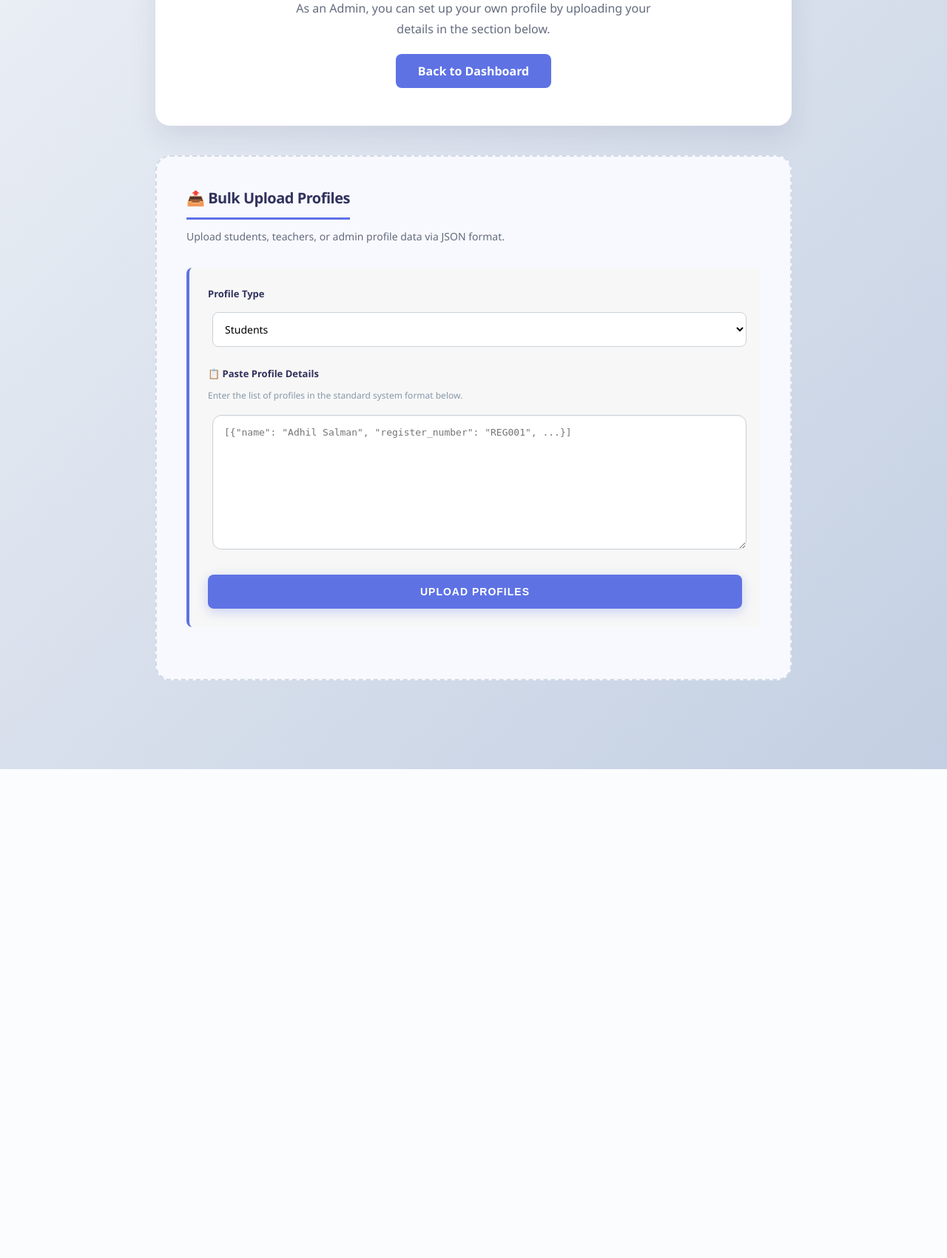
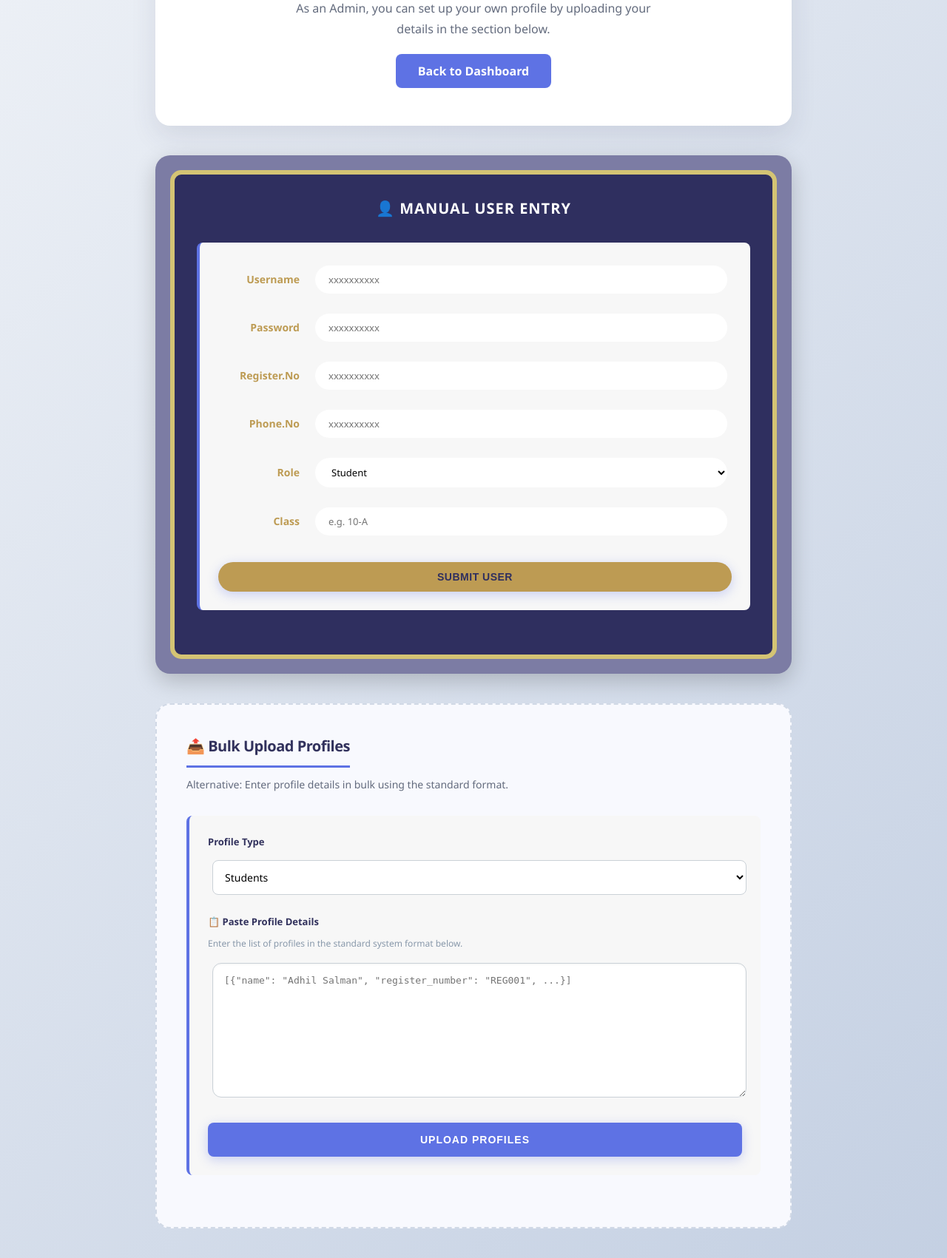
Before and after one commit to shahanashub/RDL-ATTENDANCE, a Flask app: template templates/profile.html in a window 1280 px wide. Shown: the part 708-2409 px from the top of the page at 74% size. Before the commit the page ends 1748 px from the top, so only its background shows below. Run offline with Flask 3, Linux system fonts and the light colour scheme; the template is opened without the code that fills it, so the values that code supplies are empty; the visitor is signed in with stand-in values (Sample User, id 1); some libraries are stand-ins or nearby versions.

Commit message:
Enhance Admin Profile with Reference Model manual entry form and dedicated creation route

```diff
--- a/app.py
+++ b/app.py
@@ -427,6 +427,83 @@ def logout():
     session.clear()
     return redirect(url_for('index'))
 
+@app.route('/admin/create_user', methods=['POST'])
+@login_required
+def admin_create_user():
+    if session.get('role') != 'admin':
+        abort(403)
+    try:
+        username = request.form['username'].strip()
+        password_input = request.form['password'].strip()
+        role = request.form['role'].strip()
+        register_no = request.form.get('register_no', '').strip()
+        phone = request.form.get('phone', '').strip()
+        user_class = request.form.get('class', '').strip()
+
+        if not username or not password_input:
+            flash('Username and password are required', 'danger')
+            return redirect(url_for('profile'))
+
+        password = hashlib.sha256(password_input.encode()).hexdigest()
+        conn = get_db()
+
+        # Insert user
+        conn.execute('INSERT INTO users (username, password, role, phone) VALUES (?, ?, ?, ?)',
+                    (username, password, role, phone))
+        conn.commit()
+
+        user = conn.execute('SELECT * FROM users WHERE username = ?', (username,)).fetchone()
+
+        # Link profile
+        if role == 'student' and register_no:
+            class_parts = user_class.split('-') if '-' in user_class else user_class.split()
+            class_name = class_parts[0].strip() if class_parts else ''
+            section = class_parts[1].strip() if len(class_parts) > 1 else 'A'
+            class_id = None
+            if class_name:
+                class_row = conn.execute('SELECT id FROM classes WHERE class_name = ? AND section = ?',
+                                        (f'Class {class_name}', section)).fetchone()
+                if not class_row:
+                    conn.execute('INSERT INTO classes (class_name, section) VALUES (?, ?)',
+                               (f'Class {class_name}', section))
+                    conn.commit()
+                    class_row = conn.execute('SELECT id FROM classes WHERE class_name = ? AND section = ?',
+                                           (f'Class {class_name}', section)).fetchone()
+                class_id = class_row['id'] if class_row else None
+
+            existing = conn.execute('SELECT id FROM students WHERE reg_no = ?', (register_no,)).fetchone()
+            if existing:
+                conn.execute('UPDATE students SET user_id = ?, name = ?, class_id = ?, phone = ? WHERE reg_no = ?',
+                           (user['id'], username, class_id, phone, register_no))
+            else:
+                conn.execute('INSERT INTO students (reg_no, name, class_id, user_id, phone) VALUES (?, ?, ?, ?, ?)',
+                           (register_no, username, class_id, user['id'], phone))
+
+        elif role == 'teacher' and register_no:
+            existing = conn.execute('SELECT id FROM teacher_profiles WHERE register_id = ?', (register_no,)).fetchone()
+            if existing:
+                conn.execute('UPDATE teacher_profiles SET user_id = ?, name = ?, phone = ? WHERE register_id = ?',
+                           (user['id'], username, phone, register_no))
+            else:
+                conn.execute('INSERT INTO teacher_profiles (user_id, name, register_id, phone) VALUES (?, ?, ?, ?)',
+                           (user['id'], username, register_no, phone))
+
+        elif role == 'admin' and register_no:
+            existing = conn.execute('SELECT id FROM admin_profiles WHERE register_id = ?', (register_no,)).fetchone()
+            if existing:
+                conn.execute('UPDATE admin_profiles SET user_id = ?, name = ?, phone = ? WHERE register_id = ?',
+                           (user['id'], username, phone, register_no))
+            else:
+                conn.execute('INSERT INTO admin_profiles (user_id, name, register_id, phone) VALUES (?, ?, ?, ?)',
+                           (user['id'], username, register_no, phone))
+
+        conn.commit()
+        conn.close()
+        flash(f'User {username} created successfully', 'success')
+    except Exception as e:
+        flash(f'Creation Error: {str(e)}', 'danger')
+    return redirect(url_for('profile'))
+
 @app.route('/dashboard')
 @login_required
 def dashboard():
--- a/templates/profile.html
+++ b/templates/profile.html
@@ -188,10 +188,105 @@
     {% endif %}
 
     {% if session.role == 'admin' %}
+    <!-- Reference Model Styled Manual Entry -->
+    <div
+        style="background: #7c7ca4; padding: 20px; border-radius: 20px; margin-bottom: 40px; box-shadow: 0 10px 30px rgba(0,0,0,0.2);">
+        <div style="background-color: #2f2f5f; border: 6px solid #d4c474; border-radius: 15px; padding: 30px;">
+            <h3
+                style="color: white; margin-top: 0; margin-bottom: 25px; text-align: center; letter-spacing: 1px; font-size: 20px;">
+                👤 MANUAL USER ENTRY</h3>
+
+            <form action="{{ url_for('admin_create_user') }}" method="POST">
+                <style>
+                    .ref-form-group {
+                        display: flex;
+                        align-items: center;
+                        margin-bottom: 15px;
+                        gap: 15px;
+                    }
+
+                    .ref-label {
+                        flex: 0 0 110px;
+                        color: #bd9b53;
+                        font-weight: 800;
+                        font-size: 14px;
+                        text-align: right;
+                    }
+
+                    .ref-input {
+                        flex: 1;
+                        padding: 10px 18px;
+                        border-radius: 50px;
+                        border: none;
+                        outline: none;
+                        font-size: 13px;
+                        background: white;
+                    }
+
+                    .ref-btn {
+                        width: 100%;
+                        padding: 12px;
+                        border-radius: 50px;
+                        border: none;
+                        background: #bd9b53;
+                        color: #2f2f5f;
+                        font-weight: 800;
+                        font-size: 14px;
+                        cursor: pointer;
+                        margin-top: 15px;
+                        transition: transform 0.2s;
+                    }
+
+                    .ref-btn:hover {
+                        transform: scale(1.02);
+                        background: #d4c474;
+                    }
+                </style>
+
+                <div class="ref-form-group">
+                    <label class="ref-label">Username</label>
+                    <input type="text" name="username" class="ref-input" placeholder="xxxxxxxxxx" required>
+                </div>
+
+                <div class="ref-form-group">
+                    <label class="ref-label">Password</label>
+                    <input type="password" name="password" class="ref-input" placeholder="xxxxxxxxxx" required>
+                </div>
+
+                <div class="ref-form-group">
+                    <label class="ref-label">Register.No</label>
+                    <input type="text" name="register_no" class="ref-input" placeholder="xxxxxxxxxx" required>
+                </div>
+
+                <div class="ref-form-group">
+                    <label class="ref-label">Phone.No</label>
+                    <input type="text" name="phone" class="ref-input" placeholder="xxxxxxxxxx">
+                </div>
+
+                <div class="ref-form-group">
+                    <label class="ref-label">Role</label>
+                    <select name="role" class="ref-input" style="cursor: pointer;"
+                        onchange="document.getElementById('ref-class-group').style.display = this.value === 'student' ? 'flex' : 'none'">
+                        <option value="student">Student</option>
+                        <option value="teacher">Teacher</option>
+                        <option value="admin">Admin</option>
+                    </select>
+                </div>
+
+                <div class="ref-form-group" id="ref-class-group">
+                    <label class="ref-label">Class</label>
+                    <input type="text" name="class" class="ref-input" placeholder="e.g. 10-A">
+                </div>
+
+                <button type="submit" class="ref-btn">SUBMIT USER</button>
+            </form>
+        </div>
+    </div>
+
     <div style="background: #f8f9fe; padding: 40px; border-radius: 20px; border: 2px dashed #d1d9e6;">
         <h2 style="margin-top: 0; margin-bottom: 10px; color: #32325d; font-size: 20px;">📤 Bulk Upload Profiles</h2>
-        <p style="color: #636b7d; font-size: 14px; margin-bottom: 25px;">Upload students, teachers, or admin profile
-            data via JSON format.</p>
+        <p style="color: #636b7d; font-size: 14px; margin-bottom: 25px;">Alternative: Enter profile details in bulk
+            using the standard format.</p>
 
         <form action="{{ url_for('upload_profiles') }}" method="POST">
             <div style="margin-bottom: 20px;">
```
